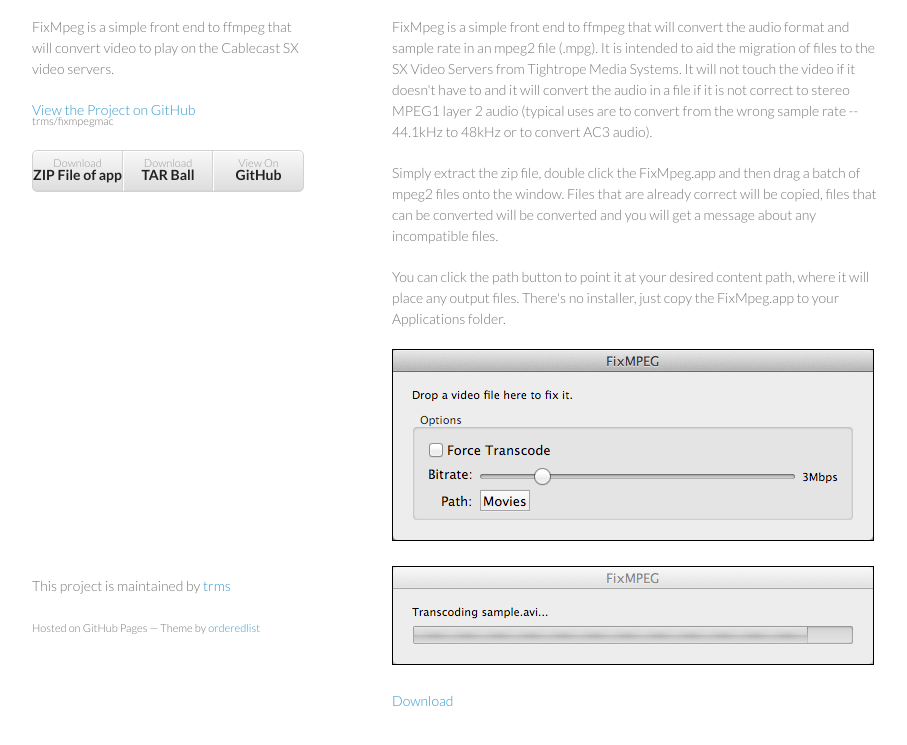
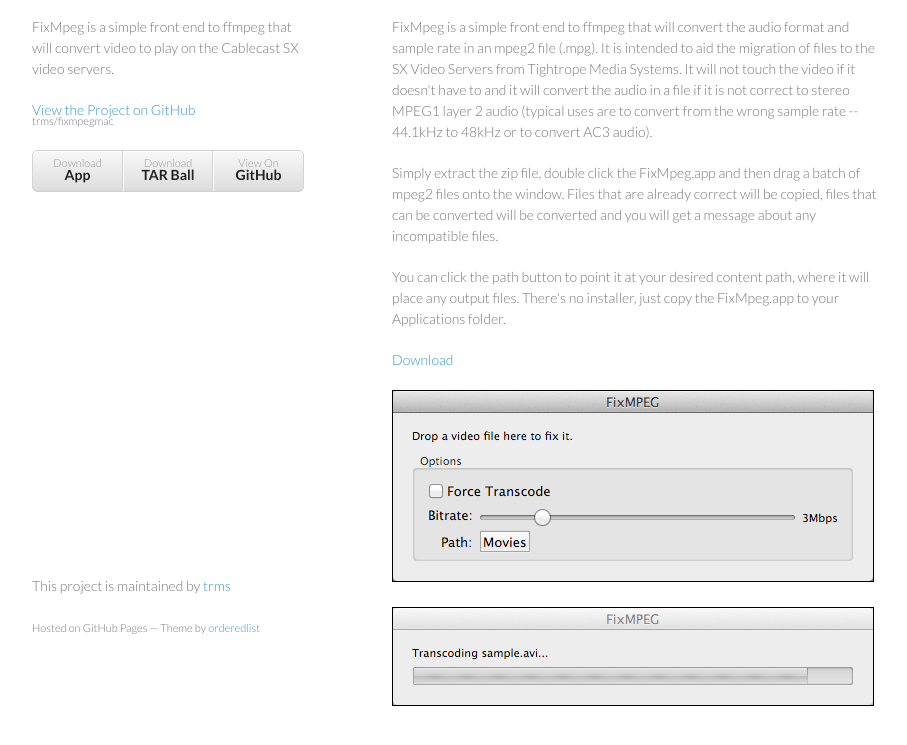
Before and after one commit to trms/fixmpegmac, a plain HTML site: page index.html in a window 1280 px wide. Shown: the part 93-838 px from the top of the page, without its empty margins (178-1085 px from the left). Drawn offline with Linux system fonts and the light colour scheme.

Commit message:
Update index.html

```diff
--- a/index.html
+++ b/index.html
@@ -22,7 +22,7 @@
 
 
         <ul>
-          <li><a href="https://trms.box.com/s/6audkkfwqq4vz27kr7nc">Download <strong>ZIP File of app</strong></a></li>
+          <li><a href="https://trms.box.com/s/6audkkfwqq4vz27kr7nc">Download <strong>App</strong></a></li>
           <li><a href="https://github.com/trms/fixmpegmac/tarball/master">Download <strong>TAR Ball</strong></a></li>
           <li><a href="https://github.com/trms/fixmpegmac">View On <strong>GitHub</strong></a></li>
         </ul>
@@ -37,10 +37,10 @@
 
 <p>You can click the path button to point it at your desired content path, where it will place any output files. There's no installer, just copy the FixMpeg.app to your Applications folder.</p>
 
+<p><a href="https://trms.box.com/s/6audkkfwqq4vz27kr7nc">Download</a></p>
+
 <p><img alt="Screenshot" src="images/Screenshot.png"/></p>
 <p><img alt="Screenshot2" src="images/Screenshot2.png"/></p>
-
-<p><a href="https://trms.box.com/s/6audkkfwqq4vz27kr7nc">Download</a></p>
 
       </section>
       <footer>
```
